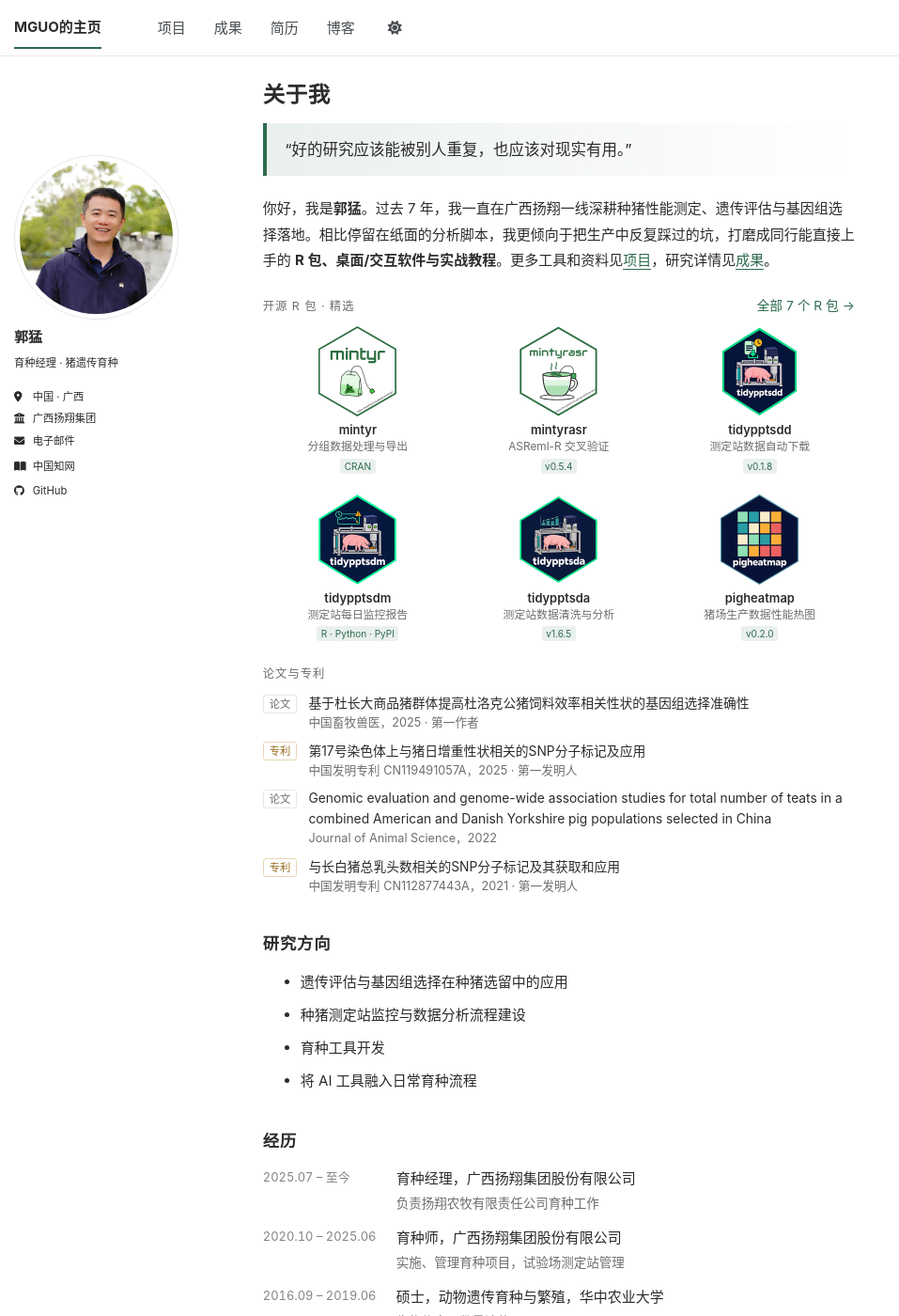
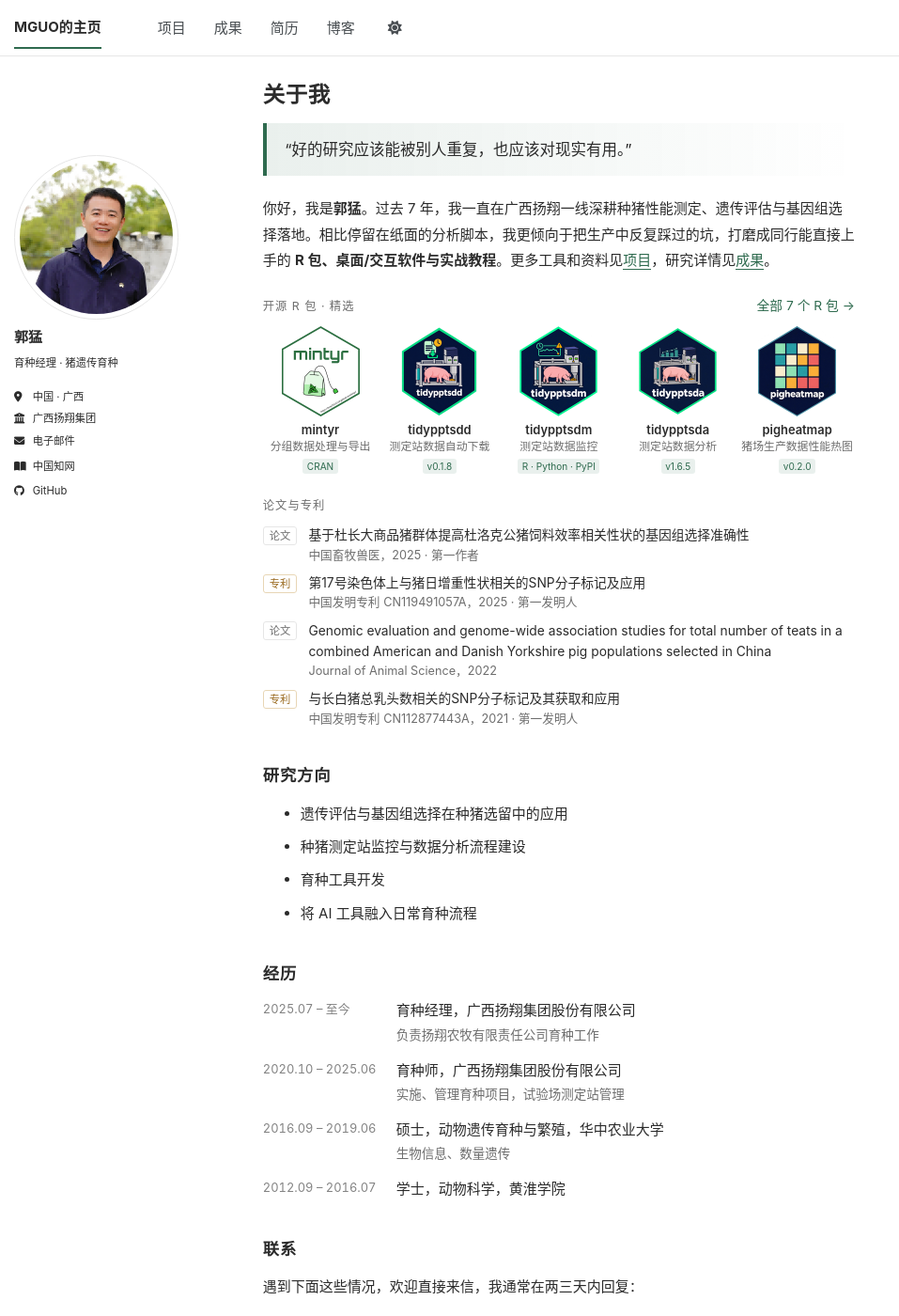
Before and after one commit to tony2015116/tony2015116.github.io, a Jekyll site: the page built from _pages/about.md, in a window 1280 px wide and 1400 px high. Shown: the whole window at 94% size, without its empty margins (0-957 px from the left). Built offline with Jekyll 4.4.1, drawn with Linux system fonts in a browser that asks for light colours; a script bundle is joined from its source files by our own code; comment, search, counter and statistics services are not loaded; a style sheet for code colours, icons or effects is not loaded.

Commit message:
Homepage: 5 featured packages in one row; shorter blurbs
- Featured: mintyr, tidypptsdd, tidypptsdm, tidypptsda, pigheatmap
- mintyrasr stays on the projects page only
- tidypptsdm: 测定站数据监控; tidypptsda: 测定站数据分析
- 5 packages lay out in one row on desktop; 6 still use 3 per row

Co-Authored-By: Claude Opus 5.5 <noreply@anthropic.com>
Claude-Session: https://claude.ai/code/session_01EG2X4wJWL3tbQKANQtMW1R

```diff
--- a/_data/home.yml
+++ b/_data/home.yml
@@ -1,7 +1,7 @@
 # 首页「开源 R 包 · 精选」一栏。
 #
 # 只显示 featured: true 的包，按这里的顺序，最多 6 个（多写的会被忽略）。
-# 电脑上 4 个排一行；5～6 个排成每行 3 个的两行。手机上始终是一列列表。
+# 电脑上 4～5 个排一行；6 个排成每行 3 个的两行。手机上始终是一列列表。
 # 全部 R 包在 _data/projects.yml 的「R 包」分类里维护；那里的包数多于首页精选数时，
 # 标题右侧会自动出现“全部 N 个 R 包 →”，链到项目页的 R 包分类。
 # 新写了包：先加进 projects.yml；想上首页再在这里加一条并写 featured: true，
@@ -24,7 +24,7 @@ packages:
     badge: "CRAN"
     cran: true
   - name: "mintyrasr"
-    featured: true
+    featured: false
     logo: "mintyrasr.png"
     url: "https://tony2015116.github.io/mintyrasr/"
     desc: "ASReml-R 交叉验证"
@@ -39,13 +39,13 @@ packages:
     featured: true
     logo: "tidypptsdm.png"
     url: "https://tony2015116.github.io/tidypptsdm/"
-    desc: "测定站每日监控报告"
+    desc: "测定站数据监控"
     badge: "R · Python · PyPI"
   - name: "tidypptsda"
     featured: true
     logo: "tidypptsda.png"
     url: "https://tony2015116.github.io/tidypptsda/"
-    desc: "测定站数据清洗与分析"
+    desc: "测定站数据分析"
     badge: "v1.6.5"
   - name: "pigheatmap"
     featured: true
--- a/_includes/home-showcase.html
+++ b/_includes/home-showcase.html
@@ -9,7 +9,7 @@
 {%- assign rgroup = site.data.projects | where: "key", "r-packages" | first -%}
 {%- assign shown = featured.size -%}{%- if shown > 6 %}{% assign shown = 6 %}{% endif -%}
 <div class="home-label home-label--row"><span>开源 R 包 · 精选</span>{% if rgroup and rgroup.items.size > shown %}<a class="home-more" href="{{ base_path }}/portfolio/#r-packages">全部 {{ rgroup.items.size }} 个 R 包 →</a>{% endif %}</div>
-<div class="hexes{% if shown > 4 %} hexes--3col{% endif %}">
+<div class="hexes{% if shown == 5 %} hexes--5col{% elsif shown > 5 %} hexes--3col{% endif %}">
 {%- for p in featured limit: 6 %}
   <div class="hex">
     <a href="{{ p.url }}" aria-label="{{ p.name }}">{% if p.logo and p.logo != "" %}<img src="{{ base_path }}/images/packages/{{ p.logo }}?v={{ site.time | date: '%s' }}" alt="{{ p.name }} 图标" loading="lazy" width="83" height="96">{% else %}<span class="hex-ph">{{ p.name }}</span>{% endif %}</a>
--- a/_sass/_custom.scss
+++ b/_sass/_custom.scss
@@ -465,13 +465,14 @@ pre.cite-pane {
   background: var(--accent-soft);
 }
 
-/* R 包：4 个时一行四个；5～6 个时每行三个，排两行 */
+/* R 包：4 个时一行四个；5 个时一行五个（间距收窄）；6 个时每行三个，排两行 */
 .hexes {
   display: grid;
   grid-template-columns: repeat(4, minmax(0, 1fr));
   gap: 1em 0.8em;
   margin-bottom: 0.4em;
 }
+.hexes--5col { grid-template-columns: repeat(5, minmax(0, 1fr)); gap: 1em 0.3em; }
 .hexes--3col { grid-template-columns: repeat(3, minmax(0, 1fr)); gap: 1.4em 0.8em; }
 .hex {
   text-align: center;
```
